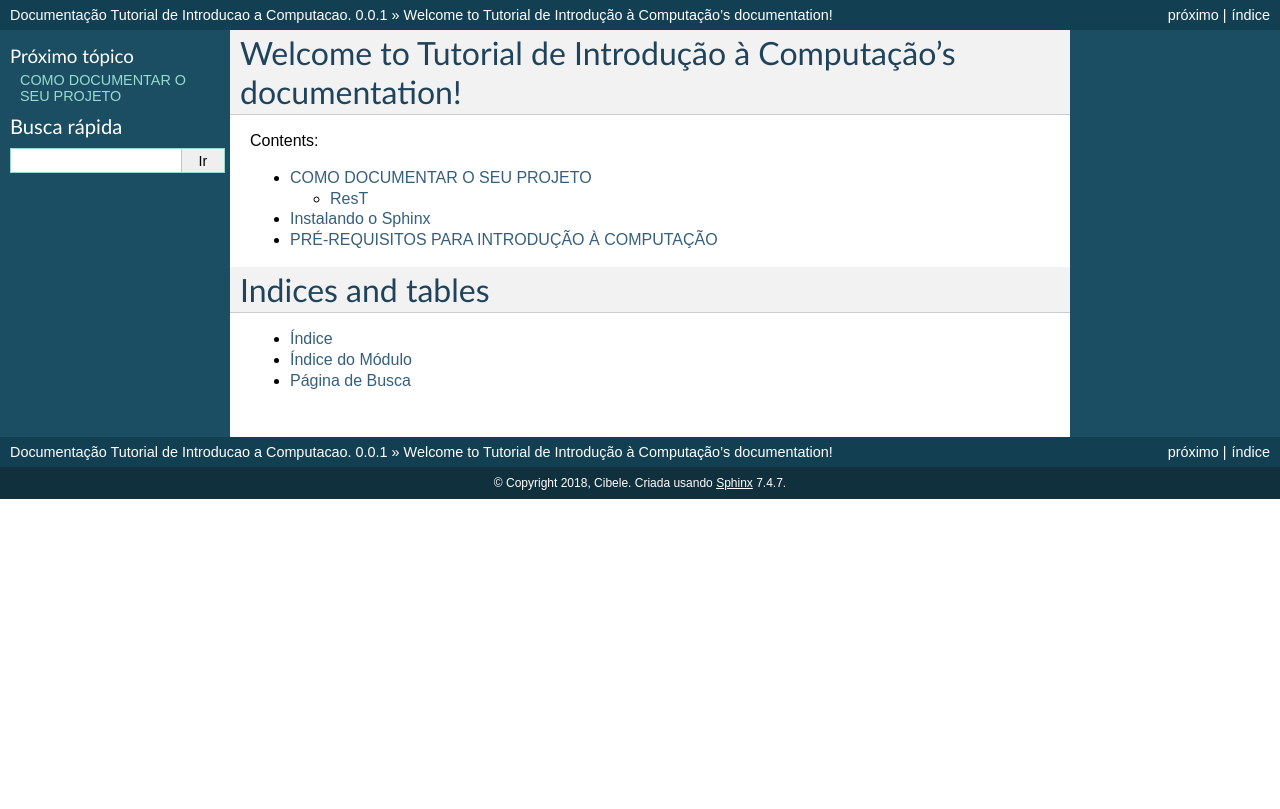
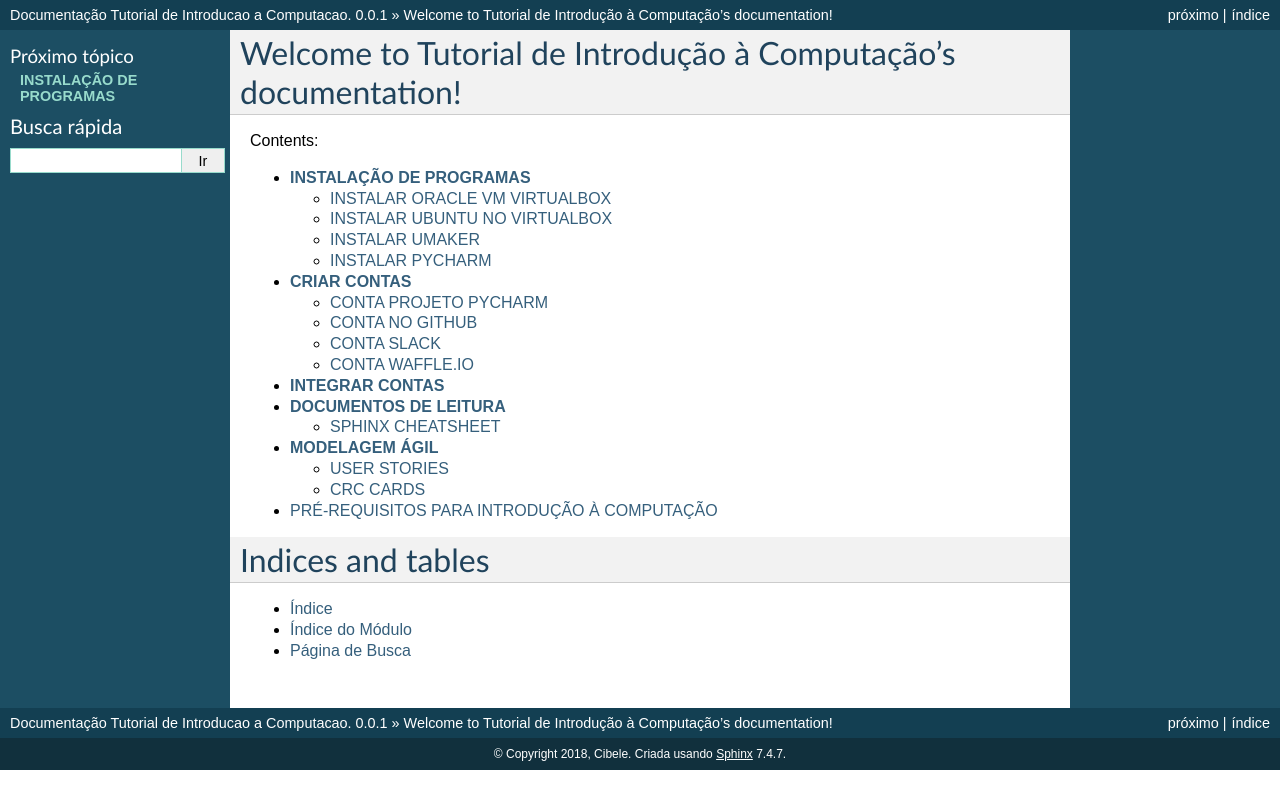
Before and after one commit to cibeleribeiro/IntroCompTutorial, a Sphinx documentation site: the page built from docs/source/index.rst, in a window 1280 px wide. Shown: the top 809 px of the page. Built offline with Sphinx 7.4.7, drawn with Linux system fonts in a browser that asks for light colours; some of the changed lines change nothing that is shown.

Commit message:
Instalação do Ubuntu

```diff
--- a/docs/source/tutorial.rst
+++ b/docs/source/tutorial.rst
@@ -3,22 +3,235 @@
    You can adapt this file completely to your liking, but it should at least
    contain the root `toctree` directive.
 
-COMO DOCUMENTAR O SEU PROJETO
-===============================================================
 
-   * Entendendo o Sphinx
-   * Usando o RestructuredText
+**INSTALAÇÃO DE PROGRAMAS**
+===========================
 
-   * coordenando através do pull request
+INSTALAR ORACLE VM VIRTUALBOX
+-----------------------------
 
-ResT
-----
+O VirtualBox é um sistema que possibilita criar e gerenciar maquinas virtuais no seu computador. O que isso significa? Significa que é possível rodar outro sistema operacinoal no seu computador sem desinstalar o atual. Pode-se rodar o Linux dentro do Windows, o Windows dentro do Mac e o Mac dentro do Windows, etc.
+
+**Passo a Passo**
+
+Baixe o programa no site da Oracle.
+
+.. image:: _static/virtualbox1.png
+
+Clique no ícone do Virtualox na sua pasta de downloads.
+
+.. image:: _static/vbox2.png
+
+Abrirá uma aba que indica o início do seu processo de instalação.
+Clique em NEXT.
+
+.. image:: _static/vbox3.png
+
+A próxima aba indica o local em que o programa será salvo em seu computador. Mantenha as informações selecionadas ou mude a seu gosto e clique em NEXT.
+
+.. image:: _static/vbox4.png
+
+A aba abaixo indica se você quer um atalho para o seu Desktop ( primeiro quadrado selecionado) e para sua barra de ferramentas ( segundo quadrado selecionado). Faça suas escolhas e clique em NEXT.
+
+.. image:: _static/vbox5.png
+
+Essa é uma aba de atenção. Indica que para prosseguir com a instalção você será disconectado da internet. Salve o que for preciso e clique em NEXT.
+
+.. image:: _static/vbox6.png
+
+Finalmente, estamos prontos para iniciar o real processo de instalção. Clique em NEXT.
+
+.. image:: _static/vbox7.png
+
+Sua intalção está completa. Clique em FINISH.
+
+.. image:: _static/vbox8.png
+
+INSTALAR UBUNTU NO VIRTUALBOX
+-----------------------------
+
+Abrir o Oracle VM VirtualBox Gerenciador e clicar em Creat Virtual Machine.
 
 
-Instalando o Sphinx
+.. image:: _static/ubuntu1.png
+
+Criar:
+
+
+Nome:IntroComp
+
+
+Tipo:Linux
+
+
+Versão:Ubuntu (64-bit)
+
+.. image:: _static/ubuntu2.png
+
+Selecioinar tamanho da memória: 2048.
+
+.. image:: _static/ubuntu3.png
+
+Criar um novo.
+
+.. image:: _static/ubuntu4.png
+
+Selecionar: VDI.
+
+.. image:: _static/ubuntu5.png
+
+Selecionar: Dinamicamente Alocado.
+
+.. image:: _static/ubuntu6.png
+
+Localização e tamanho do arquivo
+15,12
+
+.. image:: _static/ubuntu7.png
+
+O Armazenamento estará vazio clique no Ide secundário Master.
+
+.. image:: _static/ubuntu9.png
+
+Escolha o arquivo do Ubuntu 17.10 que você baixou do site para seu computador.
+
+.. image:: _static/ubuntu10.png
+
+Observe se na imagem de CD aparece o nome do Ubuntu. Se sim, clique seta verde.
+
+.. image:: _static/ubuntu11.png
+
+Remova a janela pop up, clicando no OK.
+
+.. image:: _static/ubuntu13.png
+
+Espere alguns segundos até abrir a janela de instalção do Ububtu. Clique em instalar ubuntu.
+
+.. image:: _static/ubuntuA.png
+
+Selecione Instal Updates e clique em CONTINUE
+
+.. image:: _static/ubuntuB.png
+
+Selecione a primeira opção que é apagar o disco e instalar o Ubuntu. Clique em CONTINUE.
+
+.. image:: _static/ubuntuC.png
+
+Escolha sua Cidade.
+
+.. image:: _static/ubuntuD.png
+
+Escolha sua língua falada e teclado.
+
+.. image:: _static/ubuntuE.png
+
+Na aba "Who are you" crie respectivamente: seu nome , o nome do seu computador, seu login, sua senha, confirme sua senah e selecione requerer senha.
+
+.. image:: _static/ubuntuF.png
+
+Espere seu sistema instalar (pode ser que demore um longo tempo).
+
+.. image:: _static/ubuntuG.png
+
+Dê OK na aba e seu Ubuntu estará instalado no seu VirtualBox.
+
+.. image:: _static/ubuntuH.png
+
+
+
+INSTALAR UMAKER
+---------------
+Instalador profissional de ferramentas de programador - idepycharm
+
+Terminal abre: Ctr /Sift/t
+
+Escreva o nome do programa: umake
+Descobre se tem ou n
+
+sudo( significa que vc é administrador e manda)
+apt (pacotes do ubuntu)
+install
+rm (remover)
+seta para cima ou baixo repete linhas
+
+sudo apt install umaker
+sudo rm /(o que é necessário resolver, começando pela barra)
+repete sudo apt install umaker
+sudo rm /(o que é necessário resolver, começando pela barra)
+
+sudo apt install ubuntu-make
+umake ide pycharm
+
+sudo apt install git
+
+Concluiu a instalação desligar janela de execução e iniciar seta verde.
+
+INSTALAR PYCHARM
+----------------
+
+**CRIAR CONTAS**
+================
+
+CONTA PROJETO PYCHARM
+---------------------
+
+Início de projeto:
+file
+settings
+project
+interpreter
+configuração
+create virtual environment
+Python3.5
+Marcar: Inherit global site-packages
+Name:
+Marcar (No)
+Name:SuPyJogo
+OK
+
+CONTA NO GITHUB
+---------------
+
+Username:
+
+email:
+
+password:
+
+continue
+continue
+
+participar do SuPyPerson
+Inca
+
+CONTA SLACK
+-----------
+
+O que estamos fazendo:
+Formando um time profissional de desenvolvimento. Não usa windows pq tem muito virus. Ubunto profissional
+
+
+CONTA WAFFLE.IO
+---------------
+
+**INTEGRAR CONTAS**
+===================
+
+
+**DOCUMENTOS DE LEITURA**
+=========================
+
+SPHINX CHEATSHEET
+-----------------
+
+**MODELAGEM ÁGIL**
 ==================
 
-Não consegui
+USER STORIES
+------------
+
+CRC CARDS
+---------
 
 PRÉ-REQUISITOS PARA INTRODUÇÃO À COMPUTAÇÃO
 ===========================================
```
